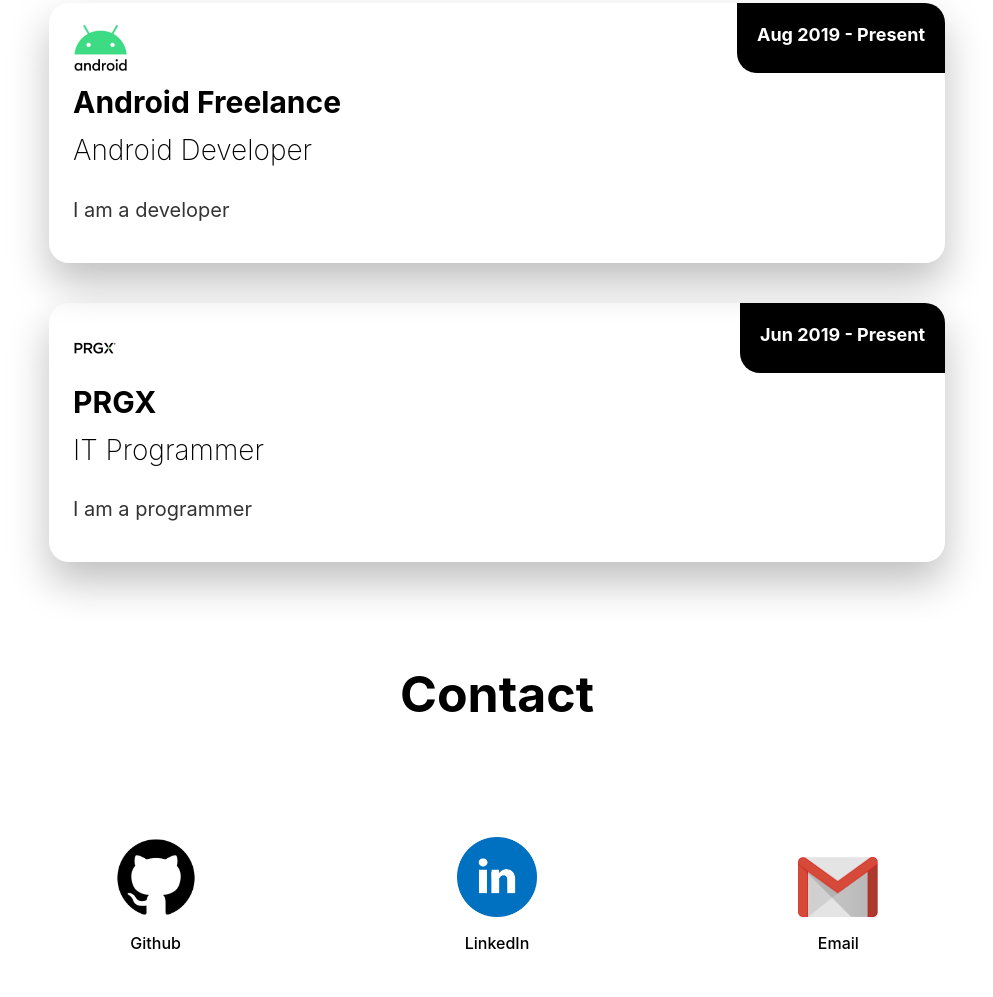
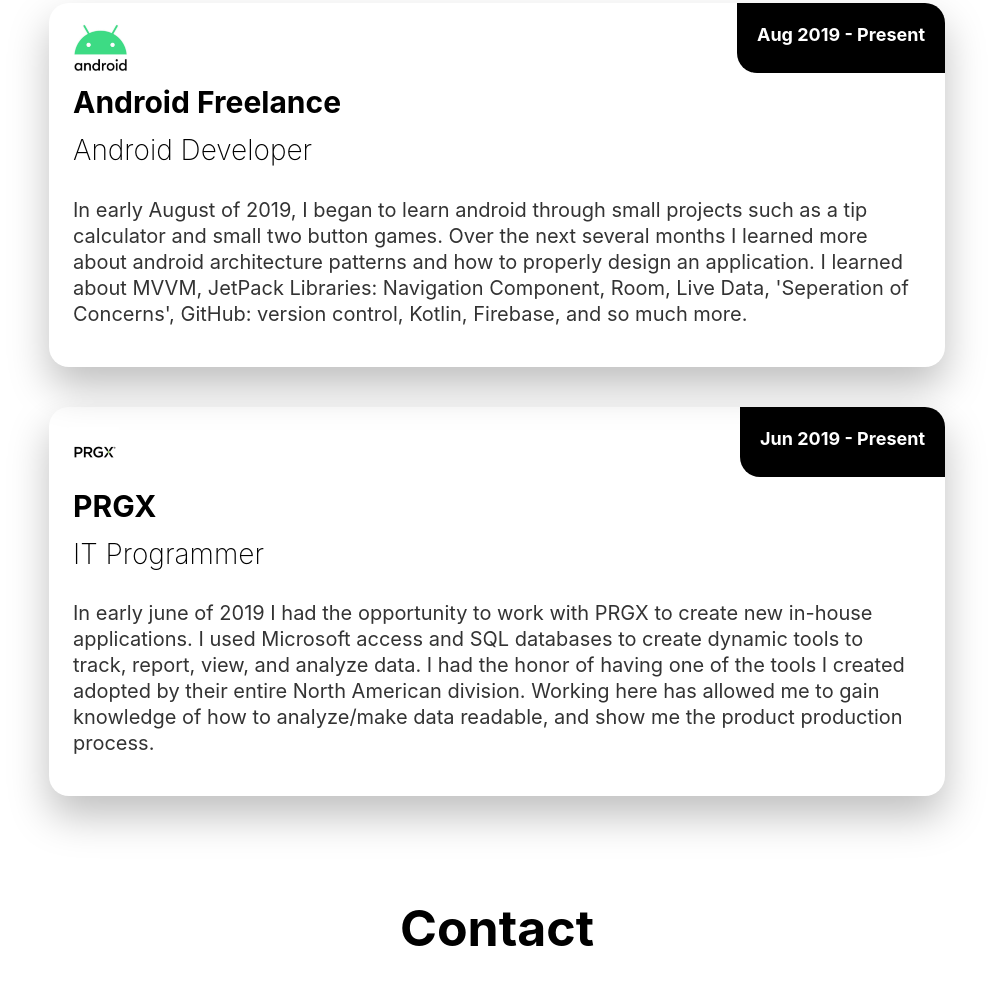
Before and after one commit to McComas-Developer/MyPortfolio, a Gatsby site: page / in a window 1280 px wide. Shown: the part 2303-3300 px from the top of the page, without its empty margins (143-1136 px from the left). Built offline with nearby package versions, Linux system fonts and the light colour scheme; Gatsby itself is replaced by a stand-in of ours.

Commit message:
Added Android and PRGX descriptions

```diff
--- a/src/pages/index.js
+++ b/src/pages/index.js
@@ -35,10 +35,10 @@
             image={require("../images/ic_water-me.png")}
           />
           <Card
-            title="Dinner Decider"
-            text="Project Link"
+            title="Dinnerly"
+            text="Google Play"
             disc="Built"
-            link="https://apps.apple.com/us/app/disneyland/id1022164656"
+            link="https://play.google.com/store/apps/details?id=com.michael.dinnerly"
             image={require("../images/ic_dinner_decided.png")}
           />
           <Card
@@ -54,19 +54,26 @@
         <h2>Experience</h2>
         <ExperienceCell
           image={require("../images/logo_android.jpg")}
-          link=""
           company="Android Freelance"
           position="Android Developer"
           time="Aug 2019 - Present"
-          details="I am a developer"
+          details="In early August of 2019, I began to learn android through small projects such as a tip calculator and small two
+                  button games. Over the next several months I learned more about android architecture patterns
+                  and how to properly design an application. I learned about MVVM, JetPack Libraries: Navigation Component, Room,
+                  Live Data, 'Seperation of Concerns', GitHub: version control, Kotlin, Firebase, and so much more."
         />
         <ExperienceCell
           image={require("../images/logo_prgx.jpg")}
-          link=""
+          link="https://www.prgx.com"
           company="PRGX"
           position="IT Programmer"
           time="Jun 2019 - Present"
-          details="I am a programmer"
+          details="In early june of 2019 I had the opportunity to work with PRGX to create
+                  new in-house applications. I used Microsoft access and SQL databases to create
+                  dynamic tools to track, report, view, and analyze data. I had the honor of having
+                  one of the tools I created adopted by their entire North American division. Working
+                  here has allowed me to gain knowledge of how to analyze/make data readable, and show
+                  me the product production process."
         />
       </div>
 
```
